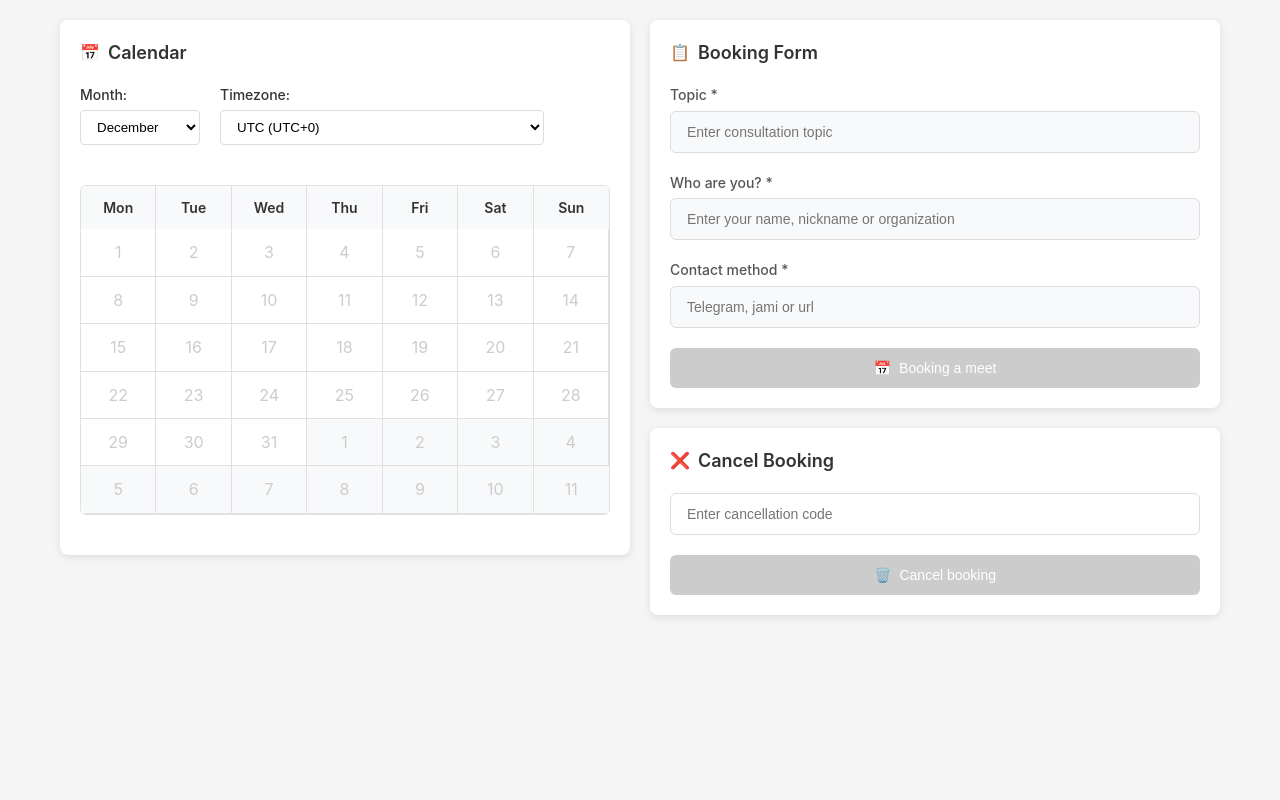
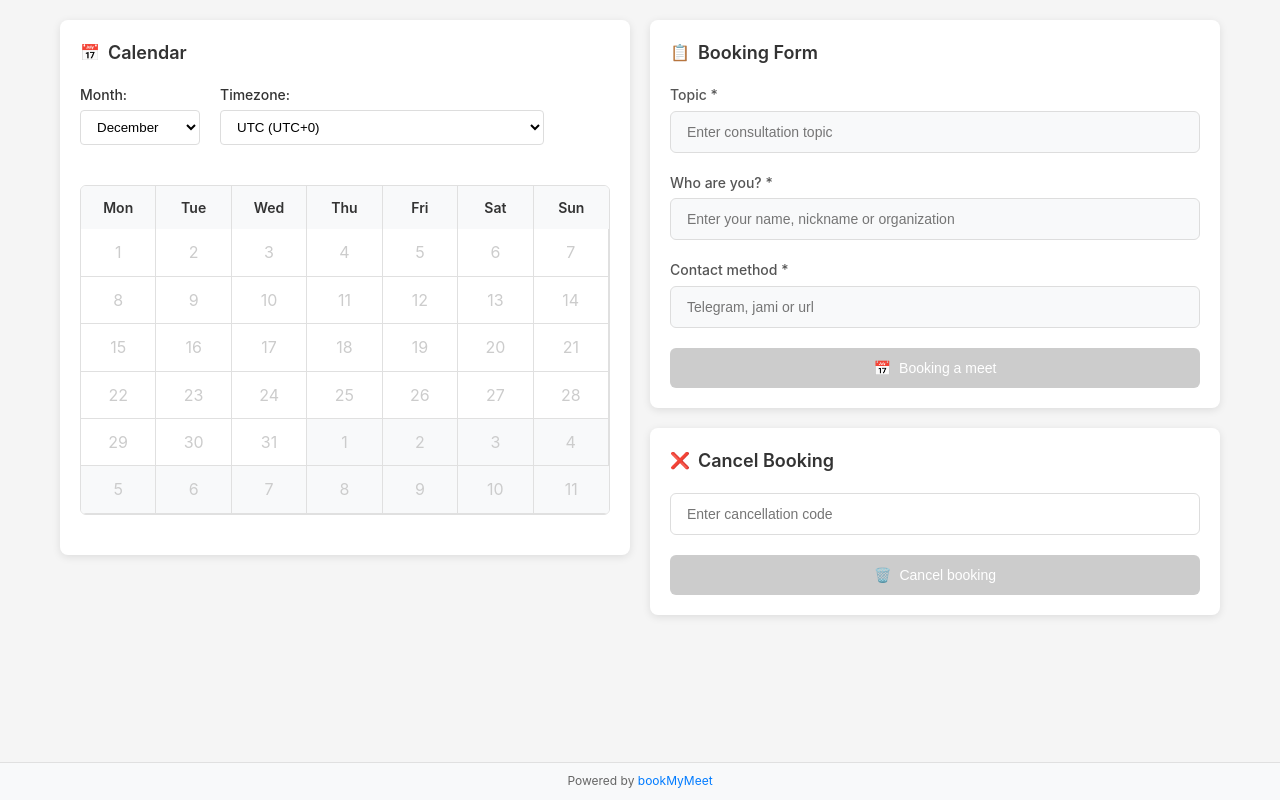
Before and after one commit to MuratovAS/bookMyMeet, a plain HTML site: page static/index.html in a window 1280 px wide. Drawn offline with Linux system fonts and the light colour scheme; no server answers.

Commit message:
Add footer with attribution link and styling
Add a fixed footer to index.html displaying "Powered by bookMyMeet" with a link to the GitHub repository. Include CSS styling for the footer with proper positioning, colors, and hover effects to maintain visual consistency with the site design.

```diff
--- a/static/index.html
+++ b/static/index.html
@@ -127,5 +127,9 @@
     <script src="/static/moment.min.js"></script>
     <script src="/static/moment-timezone-with-data-10-year-range.js"></script>
     <script src="/static/script.js"></script>
+
+    <footer class="footer">
+        Powered by <a href="https://github.com/MuratovAS/bookMyMeet" target="_blank" rel="noopener noreferrer">bookMyMeet</a>
+    </footer>
 </body>
 </html>
--- a/static/style.css
+++ b/static/style.css
@@ -435,3 +435,27 @@ body {
         grid-template-columns: repeat(auto-fill, minmax(70px, 1fr));
     }
 }
+
+/* Footer */
+.footer {
+    position: fixed;
+    bottom: 0;
+    left: 0;
+    right: 0;
+    background-color: #f8f9fa;
+    border-top: 1px solid #e0e0e0;
+    padding: 10px 20px;
+    text-align: center;
+    font-size: 12px;
+    color: #666;
+    z-index: 100;
+}
+
+.footer a {
+    color: #007bff;
+    text-decoration: none;
+}
+
+.footer a:hover {
+    text-decoration: underline;
+}
```
